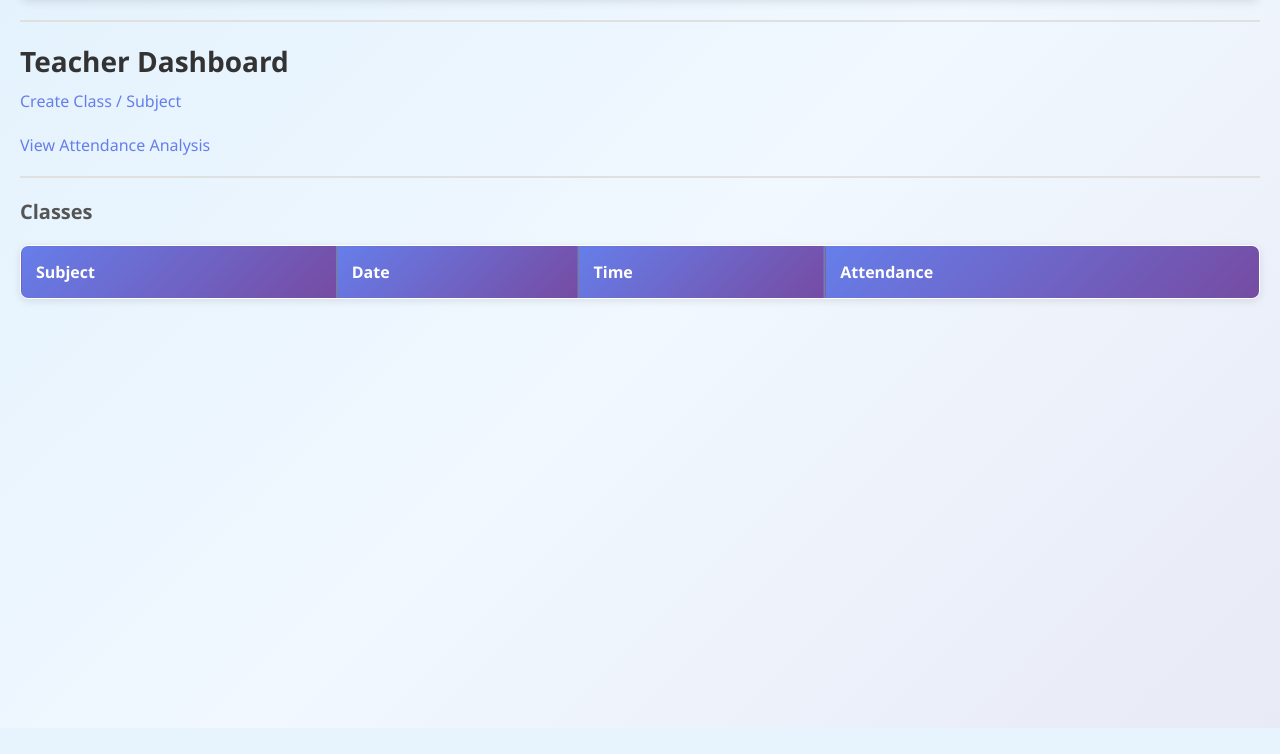
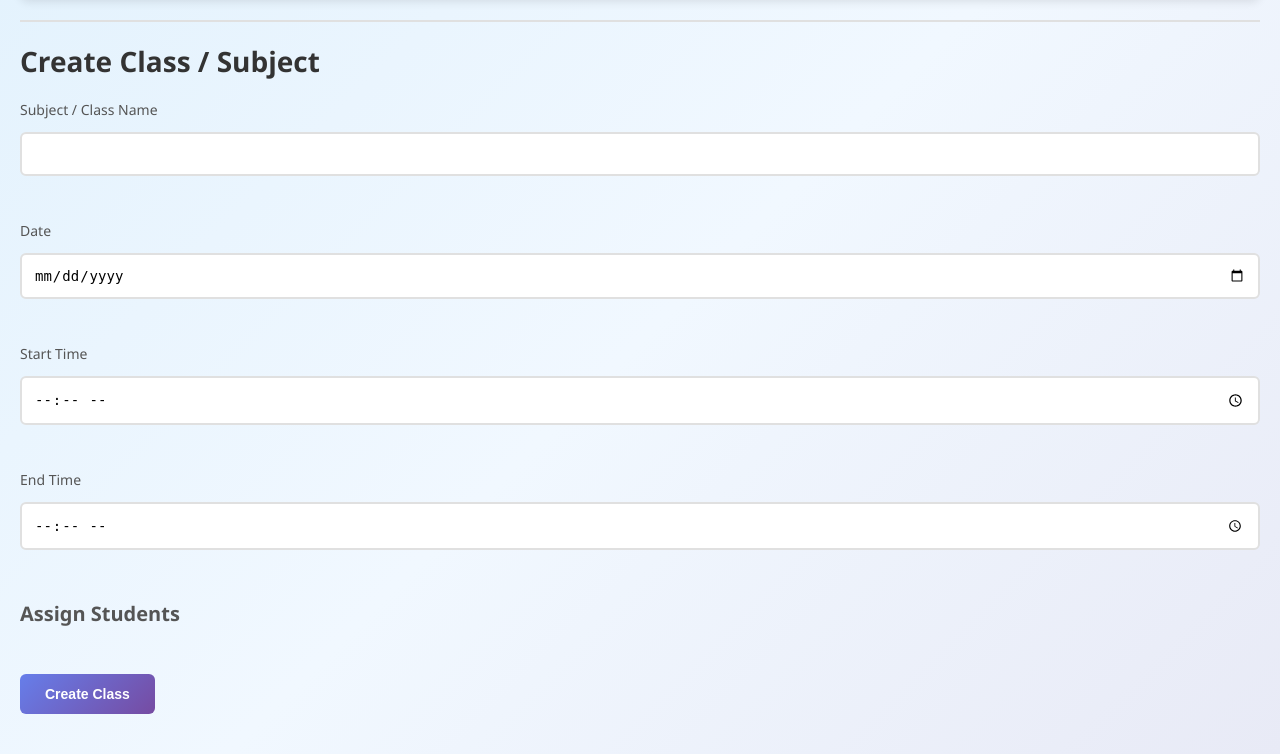
Before and after one commit to pagidelaprashanth99-bit/student_manager, a Flask app: page /teacher/create_class in a window 1280 px wide. Shown: the part 72-826 px from the top of the page. Before the commit the page ends 375 px from the top, so only its background shows below. Run offline with Flask 3, Linux system fonts and the light colour scheme; a user stored in the database is signed in; lists and menus that the app fills with data are empty.

Commit message:
Update create_class.html

```diff
--- a/app/templates/teacher/create_class.html
+++ b/app/templates/teacher/create_class.html
@@ -1,36 +1,53 @@
 {% extends "base.html" %}
 
 {% block content %}
-<h2>Teacher Dashboard</h2>
 
-<a href="{{ url_for('teacher.create_class') }}">Create Class / Subject</a>
-<br><br>
+<h2>Create Class / Subject</h2>
 
-<a href="{{ url_for('teacher.analysis') }}">View Attendance Analysis</a>
+<form method="POST">
 
-<hr>
+    <label>Subject / Class Name</label>
+    <input type="text" name="class_name" required>
 
-<h3>Classes</h3>
+    <br><br>
 
-<table border="1" cellpadding="8">
-    <tr>
-        <th>Subject</th>
-        <th>Date</th>
-        <th>Time</th>
-        <th>Attendance</th>
-    </tr>
+    <label>Date</label>
+    <input type="date" name="class_date" required>
 
-    {% for class in classes %}
-    <tr>
-        <td>{{ class.class_name }}</td>
-        <td>{{ class.class_date }}</td>
-        <td>{{ class.start_time }} - {{ class.end_time }}</td>
-        <td>
-            <a href="{{ url_for('teacher.take_attendance', class_id=class.id) }}">
-                Mark / Edit Attendance
-            </a>
-        </td>
-    </tr>
+    <br><br>
+
+    <label>Start Time</label>
+    <input type="time" name="start_time" required>
+
+    <br><br>
+
+    <label>End Time</label>
+    <input type="time" name="end_time" required>
+
+    <br><br>
+
+    <h3>Assign Students</h3>
+
+    {% for student in students %}
+
+        <label>
+            <input type="checkbox"
+                   name="students"
+                   value="{{ student.id }}">
+
+            {{ student.name }}
+        </label>
+
+        <br>
+
     {% endfor %}
-</table>
+
+    <br>
+
+    <button type="submit">
+        Create Class
+    </button>
+
+</form>
+
 {% endblock %}
```
